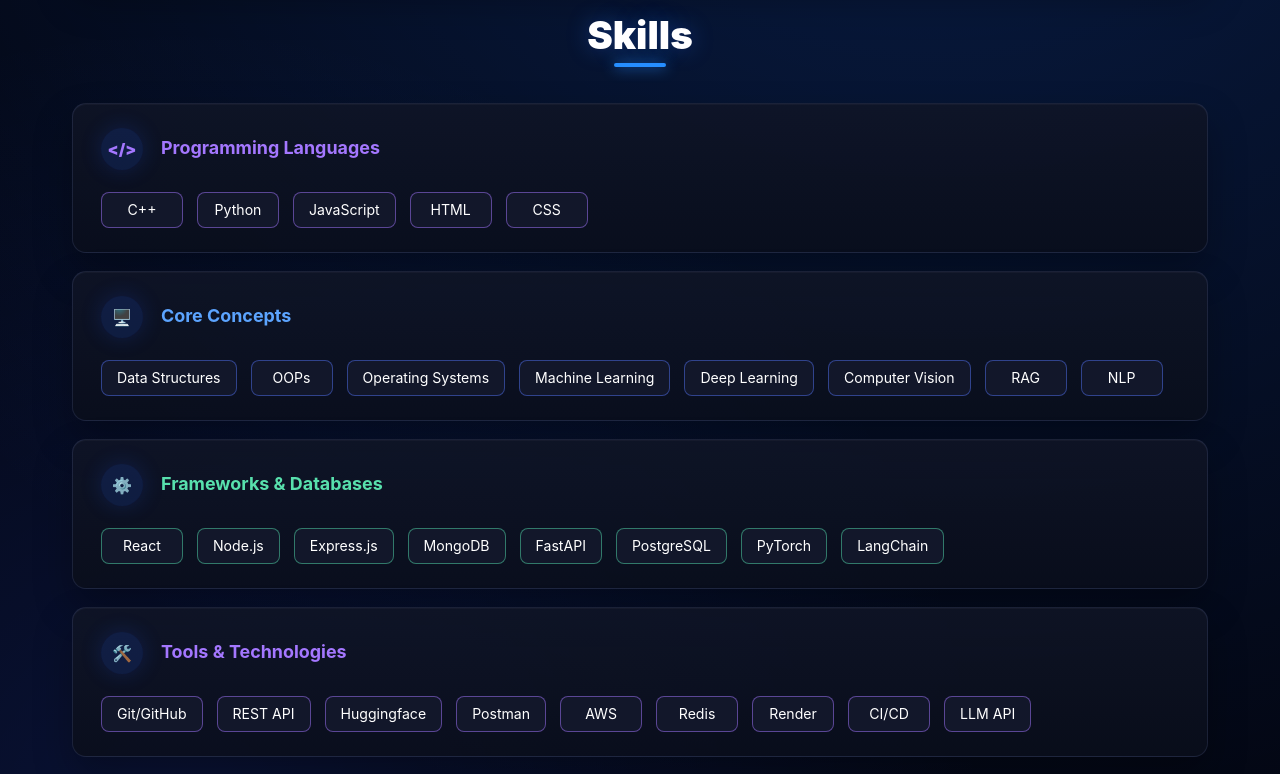
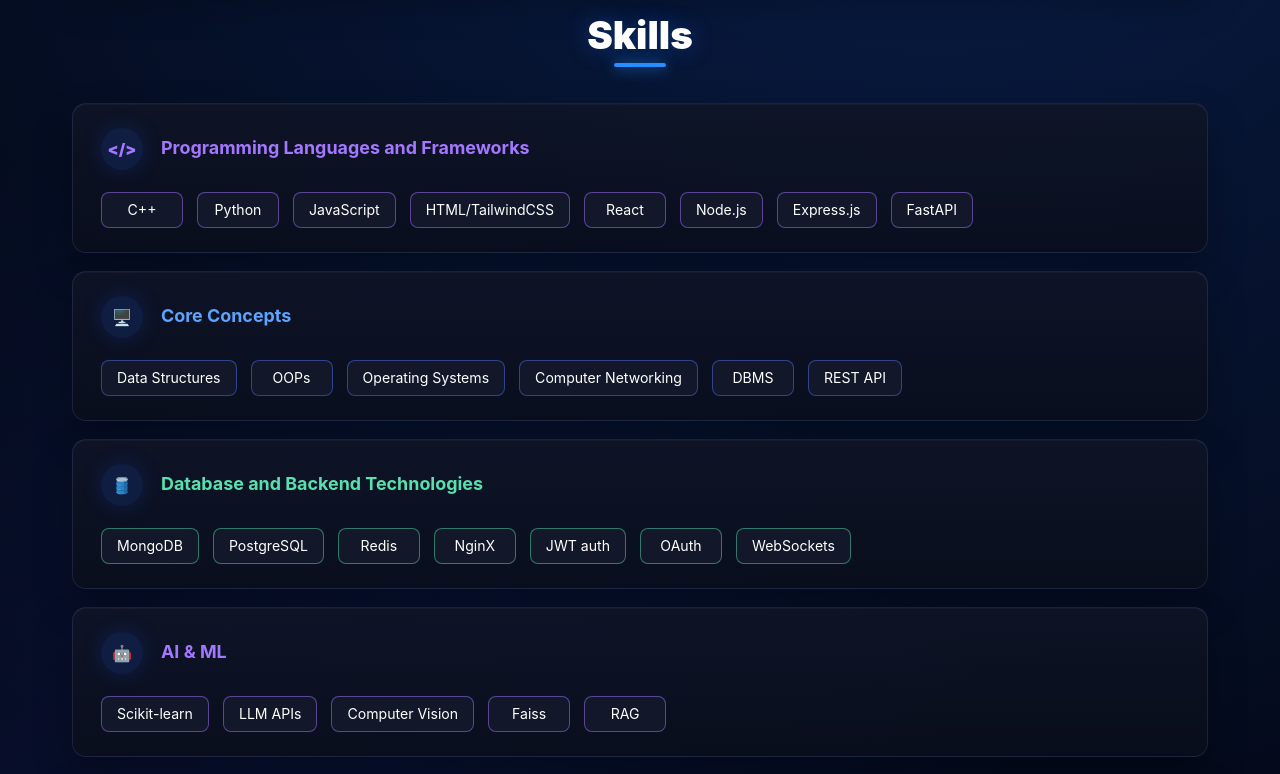
Before and after one commit to kanvapatel1234/kanvapatel, a React (Vite) app: page / in a window 1280 px wide. Shown: the part 960-1734 px from the top of the page. Built offline with nearby package versions, Linux system fonts and the light colour scheme.

Commit message:
added project

```diff
--- a/src/App.jsx
+++ b/src/App.jsx
@@ -4,28 +4,34 @@
 
 const skills = [
   {
-    title: 'Programming Languages',
+    title: 'Programming Languages and Frameworks',
     accent: 'purple',
     icon: '</>',
-    items: ['C++', 'Python', 'JavaScript', 'HTML', 'CSS',],
+    items: ['C++', 'Python', 'JavaScript', 'HTML/TailwindCSS', 'React', 'Node.js', 'Express.js', 'FastAPI'],
   },
   {
     title: 'Core Concepts',
     accent: 'blue',
     icon: '🖥️',
-    items: ['Data Structures','OOPs', 'Operating Systems', 'Machine Learning', 'Deep Learning','Computer Vision','RAG','NLP'],
+    items: ['Data Structures', 'OOPs', 'Operating Systems', 'Computer Networking', 'DBMS', 'REST API',],
   },
   {
-    title: 'Frameworks & Databases',
+    title: 'Database and Backend Technologies',
     accent: 'green',
-    icon: '⚙️',
-    items: ['React', 'Node.js', 'Express.js', 'MongoDB', 'FastAPI','PostgreSQL','PyTorch','LangChain'],
+    icon: '🛢️',
+    items: ['MongoDB', 'PostgreSQL', 'Redis', 'NginX', 'JWT auth', 'OAuth', 'WebSockets'],
+  },
+  {
+    title: 'AI & ML',
+    accent: 'purple',
+    icon: '🤖',
+    items: ['Scikit-learn', 'LLM APIs', 'Computer Vision', 'Faiss', 'RAG'],
   },
   {
     title: 'Tools & Technologies',
-    accent: 'purple',
+    accent: 'green',
     icon: '🛠️',
-    items: ['Git/GitHub','REST API','Huggingface', 'Postman', 'AWS','Redis','Render','CI/CD','LLM API'],
+    items: ['Git/GitHub', 'Docker', 'AWS', 'Postman', 'Linux', 'VS Code'],
   },
 ]
 
@@ -34,11 +40,17 @@
     title: 'AI Powered Lecture Assistant',
     description:
       'Built an AI-powered lecture assistant that transcribes YouTube videos, generates structured summaries using LLMs, and exports downloadable study notes.',
-    tags: ['Python', 'FastAPI', 'MongoDB', 'LLM','JWT Auth'],
+    tags: ['Python', 'FastAPI', 'MongoDB', 'LLM', 'JWT Auth'],
+  },
+  {
+    title: 'MaxLift365 – Gym Progress Tracking Platform',
+    description:
+      'Full-stack workout tracking platform with JWT authentication, enabling users to log sets, reps, and weight progression across muscle groups with normalized PostgreSQL data modeling and PR metric tracking.',
+    tags: ['React.js', 'Node.js', 'Express.js', 'PostgreSQL', 'JWT'],
   },
   {
     title: 'Hospital Care-Desk',
-    description:(
+    description: (
       <>A secure hospital management system for managing patients and their medical records with JWT authentication.
         <a
           href="https://hospital-caredesk.onrender.com/"
@@ -49,28 +61,28 @@
           (click here)
         </a></>),
 
-    tags: ['MongoDB Atlas', 'Express.js', 'JWT Auth', 'Node.js',"HTML/CSS/JS"]
+    tags: ['MongoDB Atlas', 'Express.js', 'JWT Auth', 'Node.js', "HTML/CSS/JS"]
   },
   {
     title: 'Face Attendance System',
     description:
       'Real-time face recognition attendance system and storing details with FastAPI and MongoDB.',
-    tags: ['Python', 'FastAPI', 'MongoDB', 'DL','FaceNet']
+    tags: ['Python', 'FastAPI', 'MongoDB', 'DL', 'FaceNet']
   },
   {
     title: 'Full Stack Phonebook',
-    description:(<>A complete phonebook app with authentication and CRUD operations.
+    description: (<>A complete phonebook app with authentication and CRUD operations.
       <a
         href="https://phonebook-kyfw.onrender.com/"
         target="_blank"
         rel="noopener noreferrer"
         style={{ color: "#38bdf8", textDecoration: "none" }}>(click here)</a></>)
     ,
-    tags: ['MongoDB', 'Express.js', 'JWT Auth', 'Node.js',"HTML/CSS/JS"],
+    tags: ['MongoDB', 'Express.js', 'JWT Auth', 'Node.js', "HTML/CSS/JS"],
   },
   {
     title: 'Crop Recommendation System',
-    description:(<>Get the suitable crop to grow based on the soil and weather conditions.
+    description: (<>Get the suitable crop to grow based on the soil and weather conditions.
       <a
         href="https://crop-prediction-theta.vercel.app/"
         target="_blank"
@@ -81,7 +93,7 @@
   },
   {
     title: 'GO-Pokemon',
-        description:(<>Get to know about the pokemon you want.
+    description: (<>Get to know about the pokemon you want.
       <a
         href="https://kanvapatel1234.github.io/go-pokemon/"
         target="_blank"
@@ -89,7 +101,7 @@
         style={{ color: "#38bdf8", textDecoration: "none" }}>(click here)</a></>)
 
     ,
-    tags: ['API','HTML/CSS/JS' ],
+    tags: ['API', 'HTML/CSS/JS'],
   },
   {
     title: "Funny JavaScript Games (Click to play)",
@@ -127,7 +139,7 @@
   },
   {
     title: 'Typing speed test',
-    description:(
+    description: (
       <>Check your typing speed in words per minute.
         <a
           href="https://typing-test-rho-ten.vercel.app/"
@@ -138,7 +150,7 @@
           (click here)
         </a></>),
 
-    tags: ['HTML/CSS/JS' ],
+    tags: ['HTML/CSS/JS'],
   },
 
 
```
Lines whose indentation alone changed are shown as unchanged.
